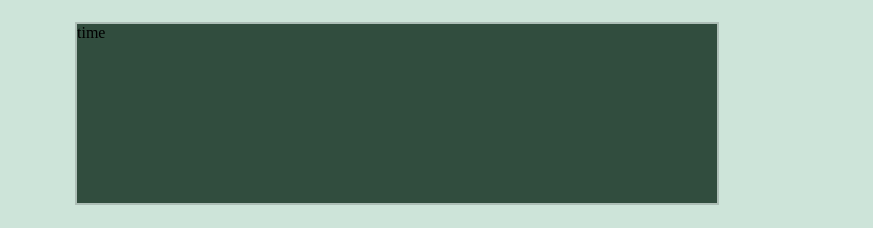
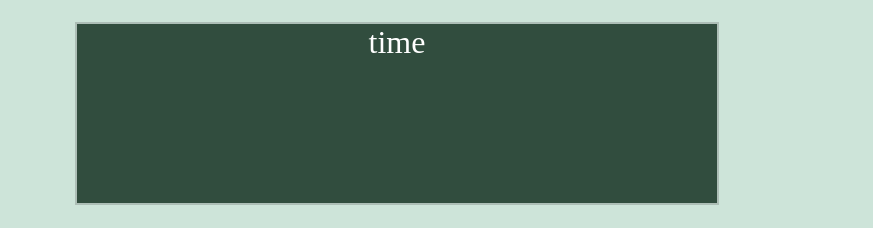
Before and after one commit to zikanwari/studybattle, a plain HTML site: page client/html/timer/index.html in a window 1280 px wide. Shown: the part 233-461 px from the top of the page, without its empty margins (243-1116 px from the left). Drawn offline with Linux system fonts and the light colour scheme; files that its build step writes are made by us from their sources.

Commit message:
フォントサイズ

```diff
--- a/client/html/timer/index1.css
+++ b/client/html/timer/index1.css
@@ -63,6 +63,9 @@
   background-color: #1c382ae0;
   border-radius: 0;
   border: 2px solid #14271de0;
+  color: #FFF;
+  text-align: center;
+  font-size: xx-large;
 }
 
 /* スタート */
--- a/client/html/timer/index2.css
+++ b/client/html/timer/index2.css
@@ -63,6 +63,9 @@
   background-color: #1c382ae0;
   border-radius: 0;
   border: 2px solid #14271de0;
+  color: #FFF;
+  text-align: center;
+  font-size: xx-large;
 }
 
 /* スタート */
--- a/client/html/timer/index3.css
+++ b/client/html/timer/index3.css
@@ -63,6 +63,9 @@
     background-color: #1c382ae0;
     border-radius: 0;
     border: 2px solid #bfcec6e0;
+    color: #FFF;
+    text-align: center;
+    font-size: xx-large;
   }
 
   /* スタート */
```
